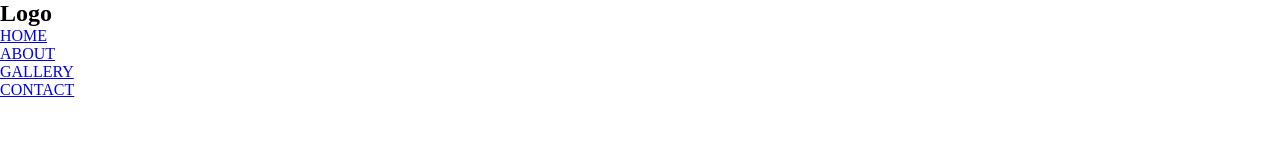
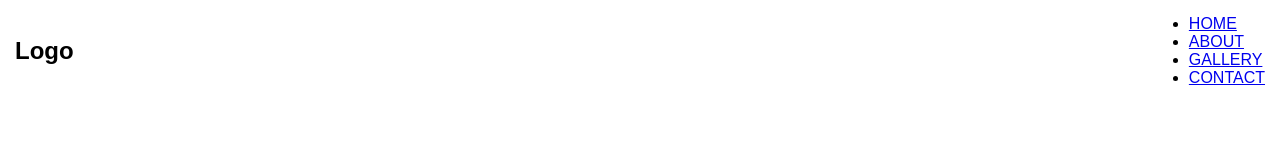
Before and after one commit to CharaD7/sass-study, a plain HTML site: page index.html in a window 1280 px wide. Drawn offline with Linux system fonts and the light colour scheme.

Commit message:
Styled parent nav

```diff
--- /dev/null
+++ b/css/index.scss
@@ -0,0 +1,16 @@
+* {
+  margin: 0;
+  padding: 0;
+  box-sizing: border-box;
+}
+
+nav {
+  display: flex;
+  justify-content: space-between;
+  align-items: center;
+  padding: 15px;
+  font-family: sans-serif;
+  position: fixed;
+  width: 100%;
+  background-color: white;
+}
```
Also changed, not shown: css/index.css, 1 other file.
